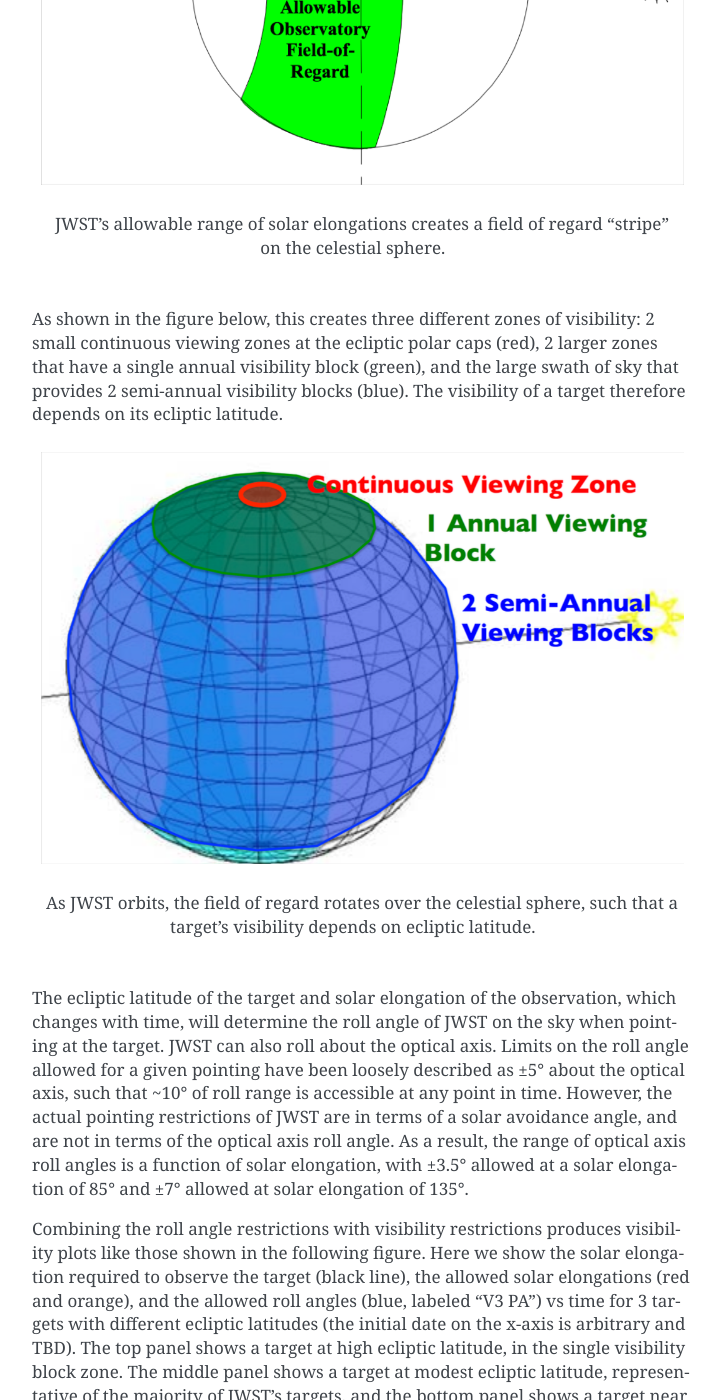
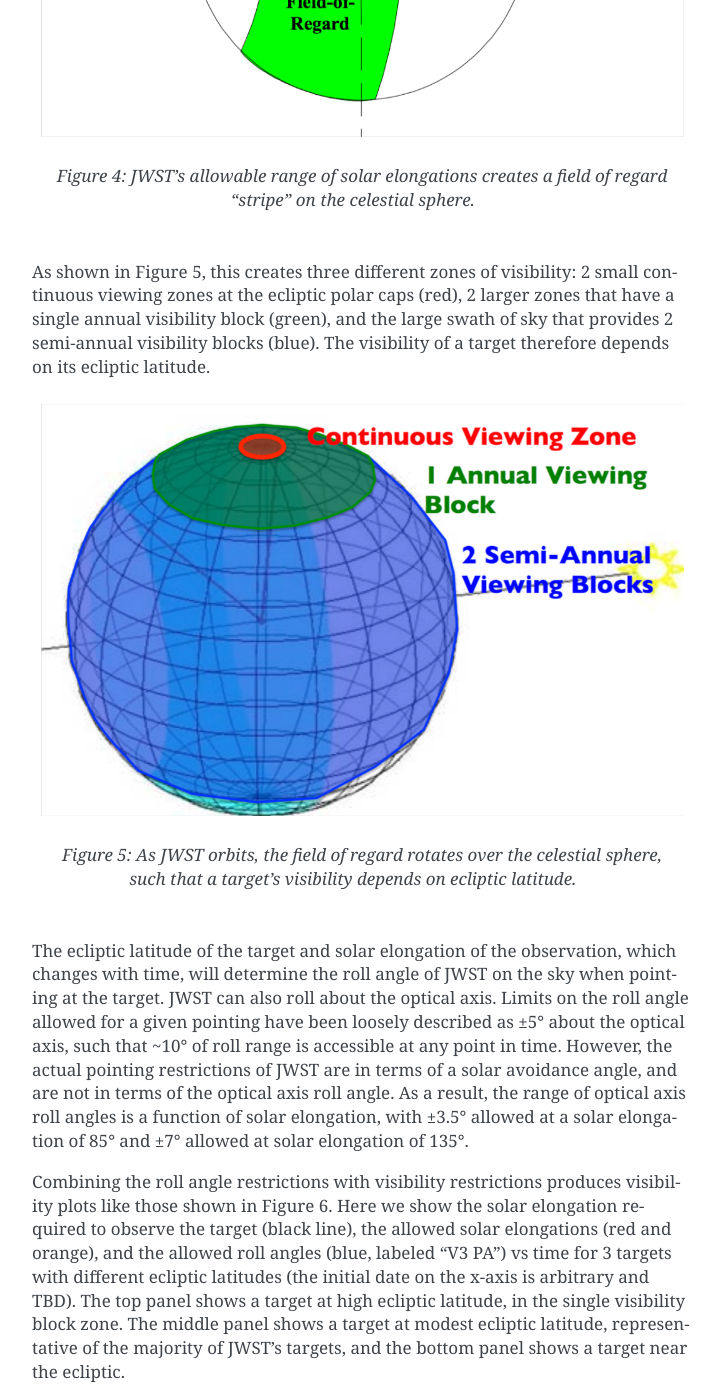
Before and after one commit to spacetelescope/jwst_coronagraph_visibility, a Sphinx documentation site: the page built from docs/index.rst, in a window 1280 px wide and 1400 px high, scrolled down 6408 px. Shown: the whole window, without its empty margins (388-1107 px from the left). Built offline with Sphinx 7.4.7, drawn with Linux system fonts in a browser that asks for light colours; some of the changed text lies outside the part shown.

Commit message:
Number figures and italicize captions

```diff
--- a/docs/index.rst
+++ b/docs/index.rst
@@ -59,17 +59,17 @@
 
 .. figure:: figures/startup.png
 
-   The Target Visibility Tool GUI at startup. The control panel is on the left and the plot panels are on the right.
+   *The Target Visibility Tool GUI at startup. The control panel is on the left and the plot panels are on the right.*
 
 In the GUI you will see a control panel on the left and a plot panel on the right. Within the control panel there is a SIMBAD Target Resolver frame, input boxes for RA and declination coordinates, a Companions frame, an Instrument/Mask Selector frame, and an Update Plot button. Below the Update Plot button are three example calculations included for testing or a quick demonstration of capabilities.
 
 To find a target, type the target name into the SIMBAD Target Resolver text box and click Search. If SIMBAD is unable to find a match, the result "No object found for this identifier" will be displayed. Upon successful matching, the target’s SIMBAD ID, RA, and declination will be displayed. If SIMBAD cannot resolve a target, you may supply the RA and declination yourself in **decimal degrees**.
 
-Once a target has been resolved, you may click Update Plot to calculate the target’s visibility. The following figure shows an example in which we have plotted the visibility of HR 8799.
+Once a target has been resolved, you may click Update Plot to calculate the target’s visibility. Figure 1 shows an example in which we have plotted the visibility of HR 8799.
 
 .. figure:: figures/hr8799.png
 
-   The basic output for HR 8799.
+   *Figure 1: The basic output for HR 8799.*
 
 The plot shows the solar elongation required to observe the target as a black line, with the observable portions highlighted in red. For each red portion, the plot shows the range of allowed position angles in blue ("Aperture PA" denotes the angle from North to the y axis of the science frame on the detector in the eastward direction). To plot the PA of the V3 axis instead, click on the V3 PA button on the control panel and then Update Plot. The blue points will be replaced by purple points at the V3 PA values allowed for the observable periods.
 
@@ -79,21 +79,21 @@
 
 Before we update the plot, select the instrument and coronagraphic mask that you’d like to use to observe the target using the drop-down menus.
 
-Finally, click Update Plot again to refresh the plots. The following figure shows an example for HR 8799 in which we have plotted the 3 outermost companions as observed with the NIRCam SWB. When clicking on a blue point in the left plot to select it, the corresponding companion points are marked on the science frame panel in white. The North and East axes are also shown on the science frame panel as a solid red and yellow line, respectively.
+Finally, click Update Plot again to refresh the plots. Figure 2 shows an example for HR 8799 in which we have plotted the 3 outermost companions as observed with the NIRCam SWB. When clicking on a blue point in the left plot to select it, the corresponding companion points are marked on the science frame panel in white. The North and East axes are also shown on the science frame panel as a solid red and yellow line, respectively.
 
 .. figure:: figures/hr8799_companions.png
 
-   The output for HR 8799 when plotting the detector locations of three known exoplanets.
+   *Figure 2: The output for HR 8799 when plotting the detector locations of three known exoplanets.*
 
 The default science frame size for the selected mask is also displayed on the science frame panel as a dashed red border. This is useful in scenarios in which the astrophysical scene may exceed the aperture size. By default, the right plot shows the bounds of the aperture selected. It may be necessary to zoom in on the plot to see details.
 
 Use the zoom icon (|zoom icon|) on the toolbar below the plots to enter **zoom mode**, which will let you draw a box around the region of interest. You will need to click the zoom icon again to leave **zoom mode** and return to the normal click behavior of selecting points.
 
-To select a companion position, click on a red, blue, or purple point in the science frame panel (the right panel). The corresponding companion points are highlighted in white, and the corresponding PA is highlighted in white in the left panel. Below the science frame panel, the separation (in arcsec) and angle on the detector (CCW relative to +y axis) are displayed for each yellow point. The following figure shows a particular observation date and roll angle for the HR 8799 system.
+To select a companion position, click on a red, blue, or purple point in the science frame panel (the right panel). The corresponding companion points are highlighted in white, and the corresponding PA is highlighted in white in the left panel. Below the science frame panel, the separation (in arcsec) and angle on the detector (CCW relative to +y axis) are displayed for each yellow point. Figure 3 shows a particular observation date and roll angle for the HR 8799 system.
 
 .. figure:: figures/hr8799_companions_zoomed.png
 
-   The same output for HR 8799 with a particular orientation selected and the zoom range adjusted to show the companions.
+   *Figure 3: The same output for HR 8799 with a particular orientation selected and the zoom range adjusted to show the companions.*
 
 
 .. |zoom icon| image:: figures/zoom_icon.png
@@ -115,25 +115,25 @@
 Appendix: JWST’s pointing restrictions and the impact on schedulability
 =======================================================================
 
-JWST is limited to observing at solar elongations between 85 and 135°. This creates a field of regard “stripe” over the surface of the celestial sphere within which targets can be observed, as shown in the following figure. As JWST orbits the Sun, this stripe rotates around the ecliptic pole such that the entire sky is traced out.
+JWST is limited to observing at solar elongations between 85 and 135°. This creates a field of regard “stripe” over the surface of the celestial sphere within which targets can be observed, as shown in Figure 4. As JWST orbits the Sun, this stripe rotates around the ecliptic pole such that the entire sky is traced out.
 
 .. figure:: figures/jwst_field_of_regard.png
 
-   JWST’s allowable range of solar elongations creates a field of regard “stripe” on the celestial sphere.
+   *Figure 4: JWST’s allowable range of solar elongations creates a field of regard “stripe” on the celestial sphere.*
 
-As shown in the figure below, this creates three different zones of visibility: 2 small continuous viewing zones at the ecliptic polar caps (red), 2 larger zones that have a single annual visibility block (green), and the large swath of sky that provides 2 semi-annual visibility blocks (blue). The visibility of a target therefore depends on its ecliptic latitude.
+As shown in Figure 5, this creates three different zones of visibility: 2 small continuous viewing zones at the ecliptic polar caps (red), 2 larger zones that have a single annual visibility block (green), and the large swath of sky that provides 2 semi-annual visibility blocks (blue). The visibility of a target therefore depends on its ecliptic latitude.
 
 .. figure:: figures/viewing_blocks.png
 
-   As JWST orbits, the field of regard rotates over the celestial sphere, such that a target’s visibility depends on ecliptic latitude.
+   *Figure 5: As JWST orbits, the field of regard rotates over the celestial sphere, such that a target’s visibility depends on ecliptic latitude.*
 
 The ecliptic latitude of the target and solar elongation of the observation, which changes with time, will determine the roll angle of JWST on the sky when pointing at the target. JWST can also roll about the optical axis. Limits on the roll angle allowed for a given pointing have been loosely described as ±5° about the optical axis, such that ~10° of roll range is accessible at any point in time. However, the actual pointing restrictions of JWST are in terms of a solar avoidance angle, and are not in terms of the optical axis roll angle. As a result, the range of optical axis roll angles is a function of solar elongation, with ±3.5° allowed at a solar elongation of 85° and ±7° allowed at solar elongation of 135°.
 
-Combining the roll angle restrictions with visibility restrictions produces visibility plots like those shown in the following figure. Here we show the solar elongation required to observe the target (black line), the allowed solar elongations (red and orange), and the allowed roll angles (blue, labeled “V3 PA”) vs time for 3 targets with different ecliptic latitudes (the initial date on the x-axis is arbitrary and TBD). The top panel shows a target at high ecliptic latitude, in the single visibility block zone. The middle panel shows a target at modest ecliptic latitude, representative of the majority of JWST’s targets, and the bottom panel shows a target near the ecliptic.
+Combining the roll angle restrictions with visibility restrictions produces visibility plots like those shown in Figure 6. Here we show the solar elongation required to observe the target (black line), the allowed solar elongations (red and orange), and the allowed roll angles (blue, labeled “V3 PA”) vs time for 3 targets with different ecliptic latitudes (the initial date on the x-axis is arbitrary and TBD). The top panel shows a target at high ecliptic latitude, in the single visibility block zone. The middle panel shows a target at modest ecliptic latitude, representative of the majority of JWST’s targets, and the bottom panel shows a target near the ecliptic.
 
 .. figure:: figures/ecliptic_latitude_comparisons.png
 
-   Top: A target a high ecliptic latitude with a single annual visibility block. Middle: A typical target at moderate ecliptic latitude with two visibility blocks per year. Bottom: Targets near the ecliptic have limited PA ranges.
+   *Figure 6: Top: A target a high ecliptic latitude with a single annual visibility block. Middle: A typical target at moderate ecliptic latitude with two visibility blocks per year. Bottom: Targets near the ecliptic have limited PA ranges.*
 
 As the top panel shows, targets with high ecliptic latitudes are observable for the majority of the year and are observable over a wide range of roll angles/PAs. On any given date a relative roll between 7 and 14° is allowed, depending on the solar elongation, as illustrated by the thickness of the blue curve. To obtain PA offsets larger than ~14°, one must schedule observations on 2 separate dates. If one’s goal is to, e.g., image a disk in its entirety using a wedge mask, one could easily schedule 2 observations on separate dates with a relative roll offset ~90°.
 
@@ -141,7 +141,7 @@
 
 Finally, as shown in the middle panel, targets at modest ecliptic latitudes (the majority of targets) have observable blocks of allowed roll angles that are curved and can span ~20° or more due to rotation on the sky. The degree of curvature in a single observation block depends on the ecliptic latitude; it may be possible to schedule relative roll offsets ~30° in a single observation block for some targets, but not for others.
 
-The curved observation blocks shown in the middle panel of the previous figure lead to important subtleties when scheduling an observation. Because they are not symmetric, the sign of a relative roll offset matters if scheduling is limited to a given year. One can move from the first observation block to the second via a relative roll of just +145°, but moving in the negative direction takes a relative roll of -170°; the magnitude of relative roll offsets allowed depends on the direction of the offset. Currently the relative roll offset special requirements in APT consider the directionality of the roll, so understanding this asymmetry is critical to creating schedulable observations.
+The curved observation blocks shown in the middle panel of Figure 6 lead to important subtleties when scheduling an observation. Because they are not symmetric, the sign of a relative roll offset matters if scheduling is limited to a given year. One can move from the first observation block to the second via a relative roll of just +145°, but moving in the negative direction takes a relative roll of -170°; the magnitude of relative roll offsets allowed depends on the direction of the offset. Currently the relative roll offset special requirements in APT consider the directionality of the roll, so understanding this asymmetry is critical to creating schedulable observations.
 
 Appendix: Python API and Testing
 ================================
```
